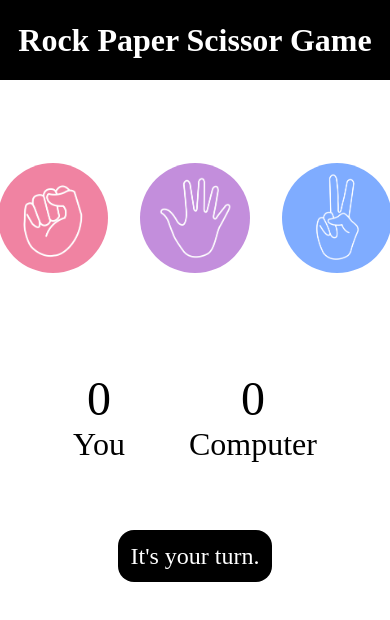
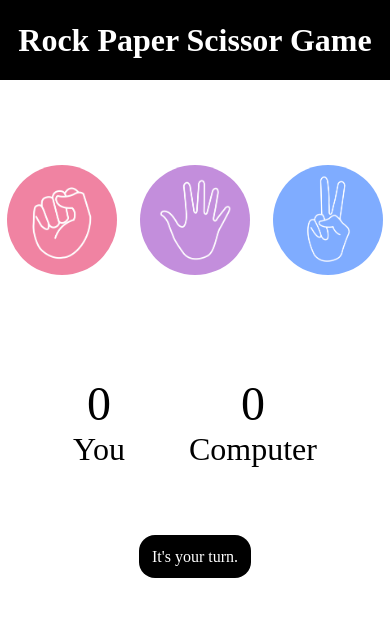
Before and after one commit to Khalid3110/Rock_Paper_Scissor_Game, a plain HTML site: page index.html in a window 390 px wide. Drawn offline with Linux system fonts and the light colour scheme.

Commit message:
fix some bugs

```diff
--- a/style.css
+++ b/style.css
@@ -68,14 +68,18 @@ img{
 
 @media screen and (max-width: 550px) {
 
+    body{
+        height: 100vh;
+        width: 100%;
+    }
     .choices{
-        gap: 2rem;
+        gap: 0.8rem;
         margin-top: 5rem;
     }
 
     .choice{
-        height: 115px;
-        width: 115px;
+        height: 120px;
+        width: 120px;
     }
 
     img{
@@ -89,7 +93,7 @@ img{
 
     .msg{
         display: inline;
-        font-size: 1.5rem;
+        font-size: 1rem;
         padding: 0.8rem;
     }
 
```
